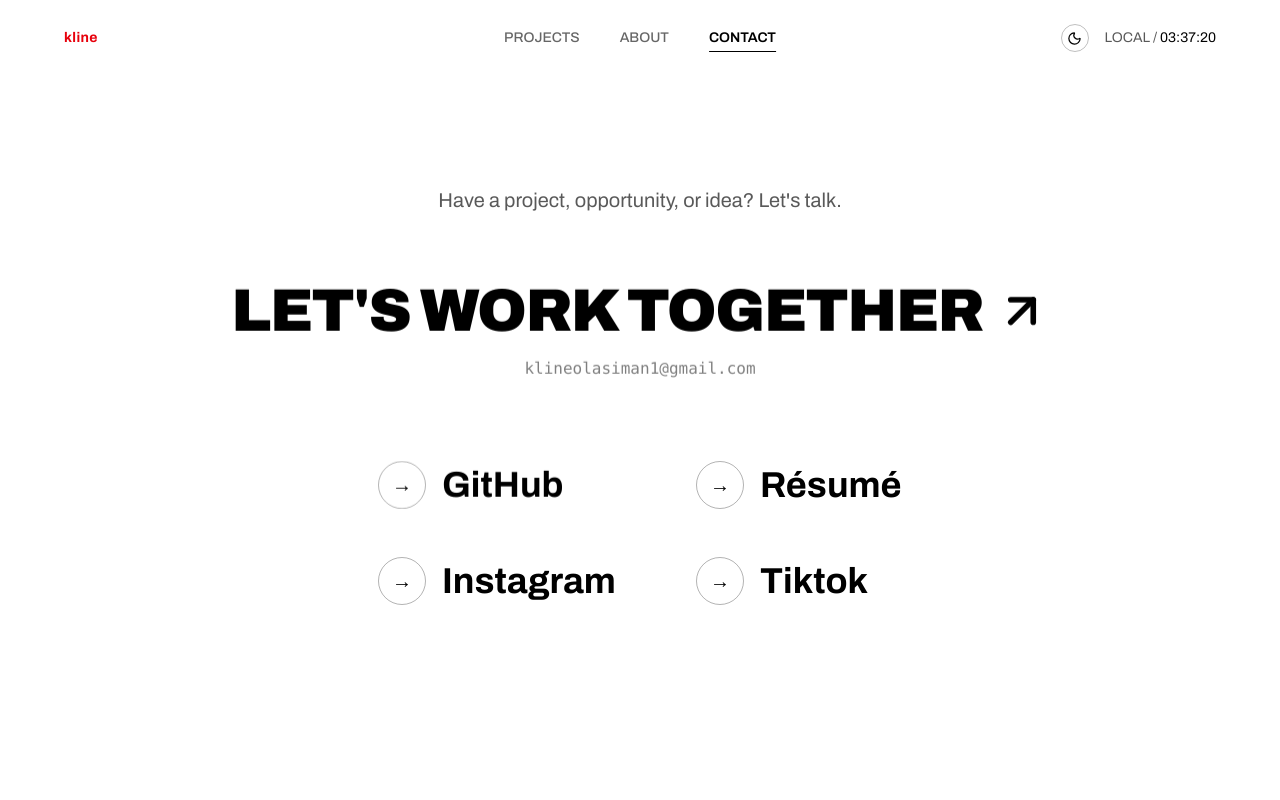
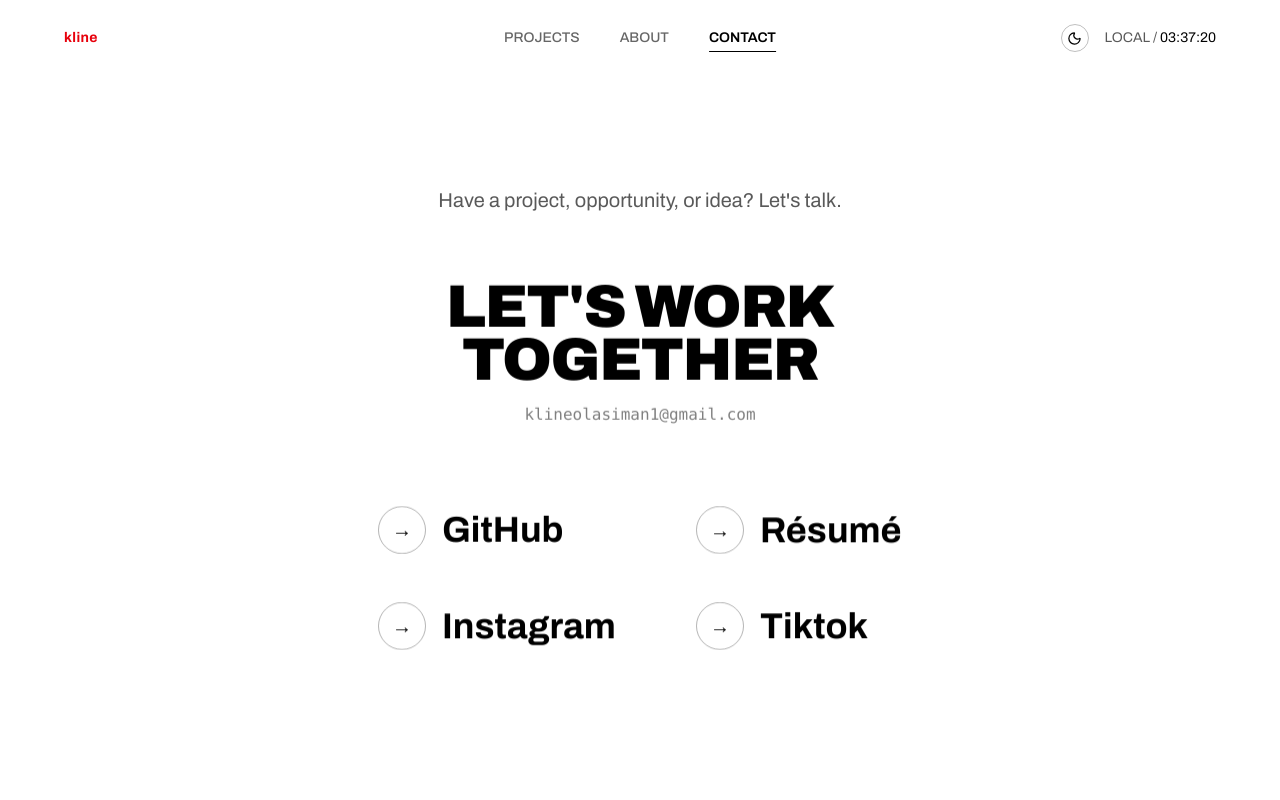
Before and after one commit to pndesal1295/kline-portfolio, a React (Vite) app: page /#/contact in a window 1280 px wide. Shown: the top 800 px of the page. Built offline with nearby package versions, Linux system fonts and the light colour scheme.

Commit message:
more ui fixes

```diff
--- a/src/index.css
+++ b/src/index.css
@@ -136,6 +136,21 @@ svg {
   }
 }
 
+@keyframes hover-glow-pulse {
+  0%,
+  100% {
+    text-shadow: 0 0 2px currentColor;
+  }
+
+  50% {
+    text-shadow: 0 0 6px currentColor;
+  }
+}
+
+.hover-glow:hover {
+  animation: hover-glow-pulse 1.4s ease-in-out infinite;
+}
+
 @media (prefers-reduced-motion: reduce) {
   html {
     scroll-behavior: auto;
--- a/src/pages/ContactPage.jsx
+++ b/src/pages/ContactPage.jsx
@@ -2,7 +2,6 @@ import Reveal from "../components/ui/Reveal";
 import PageTitle from "../components/ui/PageTitle";
 import { contactLinks } from "../data/contactData";
 import assetUrl from "../utils/assetUrl";
-import { ArrowUpRight } from "lucide-react";
 
 export default function ContactPage() {
   return (
@@ -17,12 +16,11 @@ export default function ContactPage() {
           href="mailto:klineolasiman1@gmail.com"
           className="group inline-flex flex-col items-center"
         >
-          <span className="flex items-center gap-3 text-4xl font-black leading-none tracking-tight transition-opacity group-hover:opacity-60 sm:text-5xl md:text-6xl">
-            LET&apos;S WORK TOGETHER
-            <ArrowUpRight
-              className="h-[0.9em] w-[0.9em] shrink-0"
-              strokeWidth={2.5}
-            />
+
+          <span className="hover-glow text-center text-4xl font-black leading-[0.88] tracking-tight transition-transform duration-300 hover:scale-[1.02] sm:text-5xl md:text-6xl">
+            LET&apos;S WORK
+            <br />
+            TOGETHER
           </span>
 
           <span className="mt-4 font-mono text-sm text-[var(--fg)]/50 sm:text-base">
```
